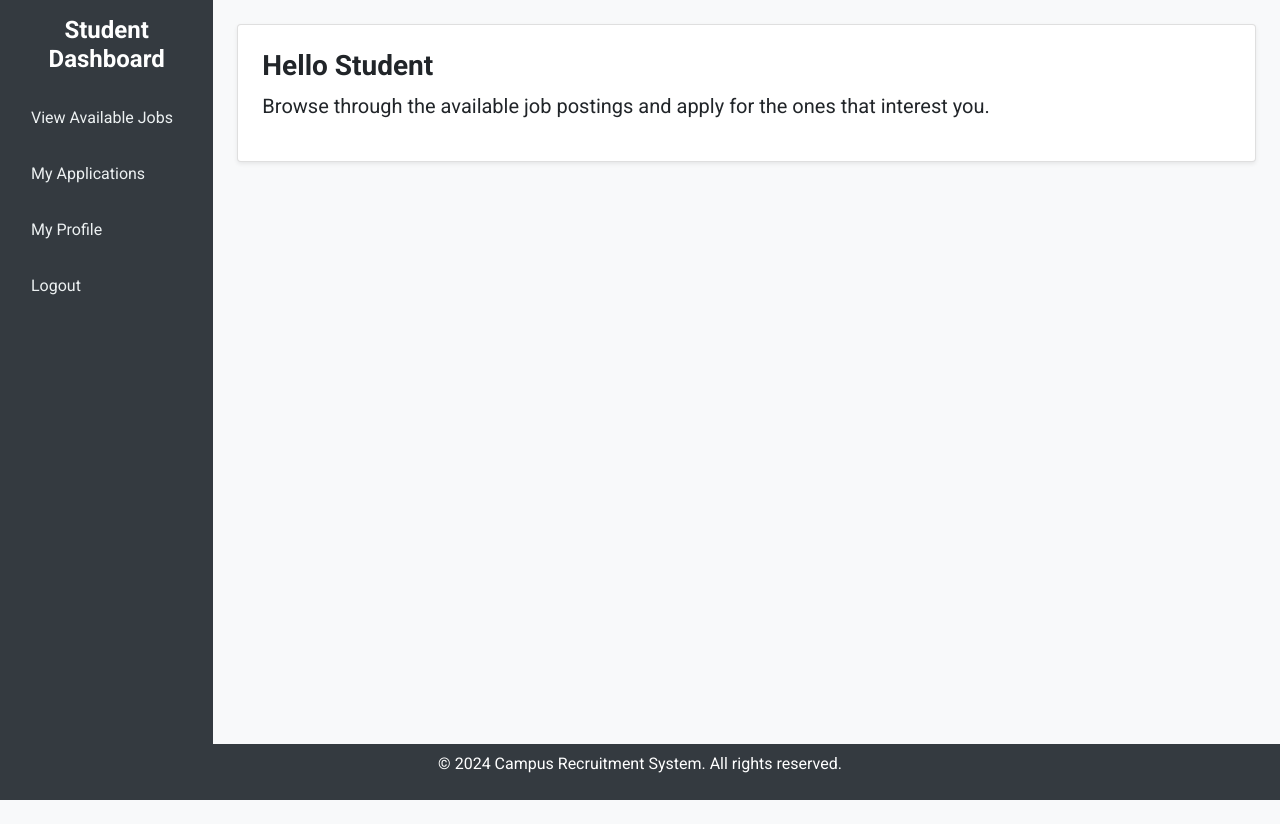
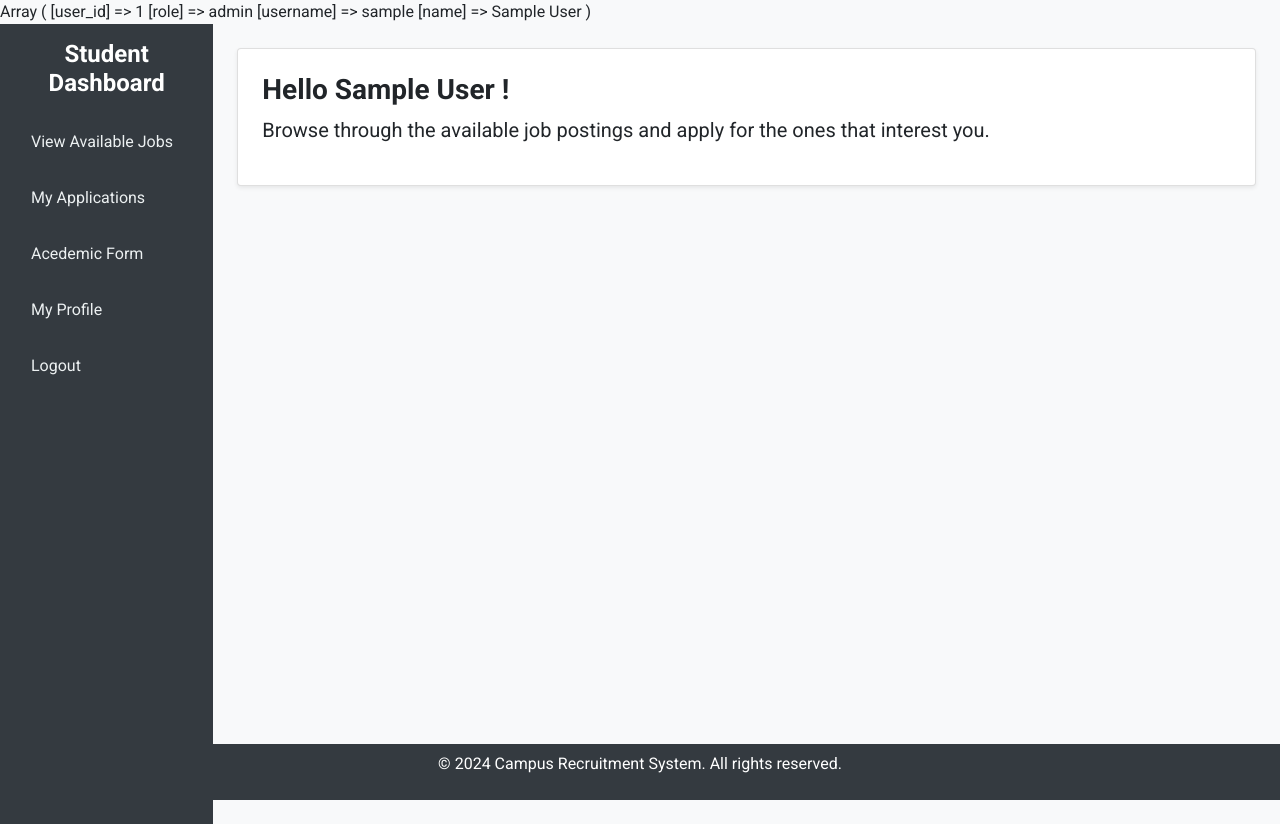
Before and after one commit to Kenil-08/Campus-Recruitment-Management-System, a PHP site: page /students/student_dashboard.php in a window 1280 px wide. Before the commit the page ends 800 px from the top, so only its background shows below. Run offline with PHP 8.4, Linux system fonts and the light colour scheme; the visitor is signed in with stand-in values (Sample User, id 1).

Commit message:
Display name to Dashboards

```diff
--- a/index.php
+++ b/index.php
@@ -15,6 +15,8 @@ if ($_SERVER['REQUEST_METHOD'] === 'POST') {
         if (password_verify($password, $row['password'])) {
             $_SESSION['user_id'] = $row['user_id'];
             $_SESSION['role'] = $row['role'];
+            $_SESSION['username'] = $row['username'];
+            $_SESSION['name'] = $row['name'];
 
             // Redirect based on user role
             if ($row['role'] === 'student') {
--- a/students/student_dashboard.php
+++ b/students/student_dashboard.php
@@ -1,5 +1,13 @@
 <?php
     include '../db.php'; // Database connection
+
+    session_start();
+    print_r($_SESSION);
+    if (!isset($_SESSION['user_id'])) {
+        header('Location: ../index.php'); // Redirect to login page if not logged in
+        exit();
+    }
+    $name = $_SESSION['name']; // Retrieve the name from the session
 ?>
 <!DOCTYPE html>
 <html lang="en">
@@ -52,6 +60,9 @@
                             <a class="nav-link" href="my_applications.php">My Applications</a>
                         </li>
                         <li class="nav-item mb-3">
+                            <a class="nav-link" href="acedemic_form.php">Acedemic Form</a>
+                        </li>
+                        <li class="nav-item mb-3">
                             <a class="nav-link" href="profile.php">My Profile</a>
                         </li>
                         <li class="nav-item mb-3">
@@ -64,7 +75,7 @@
             <!-- Main content -->
             <main role="main" class="col-md-9 ml-sm-auto col-lg-10 px-md-4 py-4">
                 <div class="card shadow-sm p-4">
-                    <h1 class="h3 font-weight-bold">Hello Student</h1>
+                    <h1 class="h3 font-weight-bold">Hello <?php echo htmlspecialchars($name); ?> !</h1>
                     <p class="lead">Browse through the available job postings and apply for the ones that interest you.</p>
                 </div>
             </main>
--- a/students/students_registration.php
+++ b/students/students_registration.php
@@ -12,8 +12,9 @@ if ($_SERVER['REQUEST_METHOD'] === 'POST') {
     $branch = $_POST['branch'];
     $batch = $_POST['batch'];
 
+    $name = $first_name . ' ' . $last_name;
     // Insert into users table
-    $query = "INSERT INTO users (username, password, role) VALUES ('$email', '$password', 'student')";
+    $query = "INSERT INTO users (username, password, role, name) VALUES ('$email', '$password', 'student', '$name')";
     if (mysqli_query($conn, $query)) {
         $user_id = mysqli_insert_id($conn); // Get user_id for student table
 
--- a/tpo/tpo_registration.php
+++ b/tpo/tpo_registration.php
@@ -8,7 +8,7 @@ if ($_SERVER['REQUEST_METHOD'] === 'POST') {
     $contact_number = $_POST['contact_number'];
 
     // Insert into users table
-    $query = "INSERT INTO users (username, password, role) VALUES ('$email', '$password', 'tpo')";
+    $query = "INSERT INTO users (username, password, role, name) VALUES ('$email', '$password', 'tpo', '$name')";
     if (mysqli_query($conn, $query)) {
         $user_id = mysqli_insert_id($conn); // Get user_id for tpo table
 
@@ -79,7 +79,6 @@ if ($_SERVER['REQUEST_METHOD'] === 'POST') {
                             </div>
                             <button type="submit" class="btn btn-primary w-100">Register</button>
                         </form>
-                        <p class="mt-3 text-center">Already have an account? <a href="../login.php">Login here</a></p>
                     </div>
                 </div>
             </div>
```
Also changed, not shown: tpo/tpo_dashboard.php (+10 -1 lines), 1 other file.
